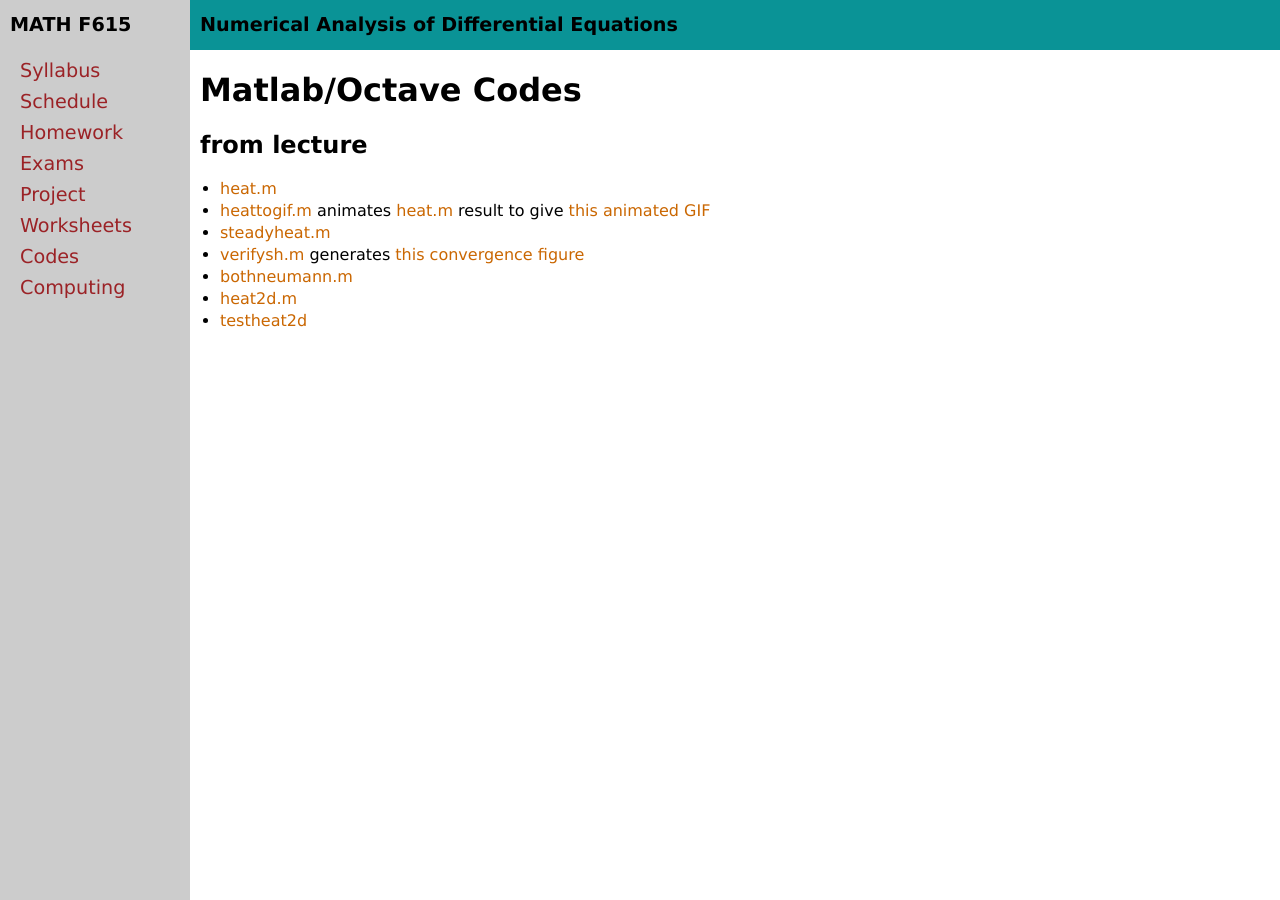
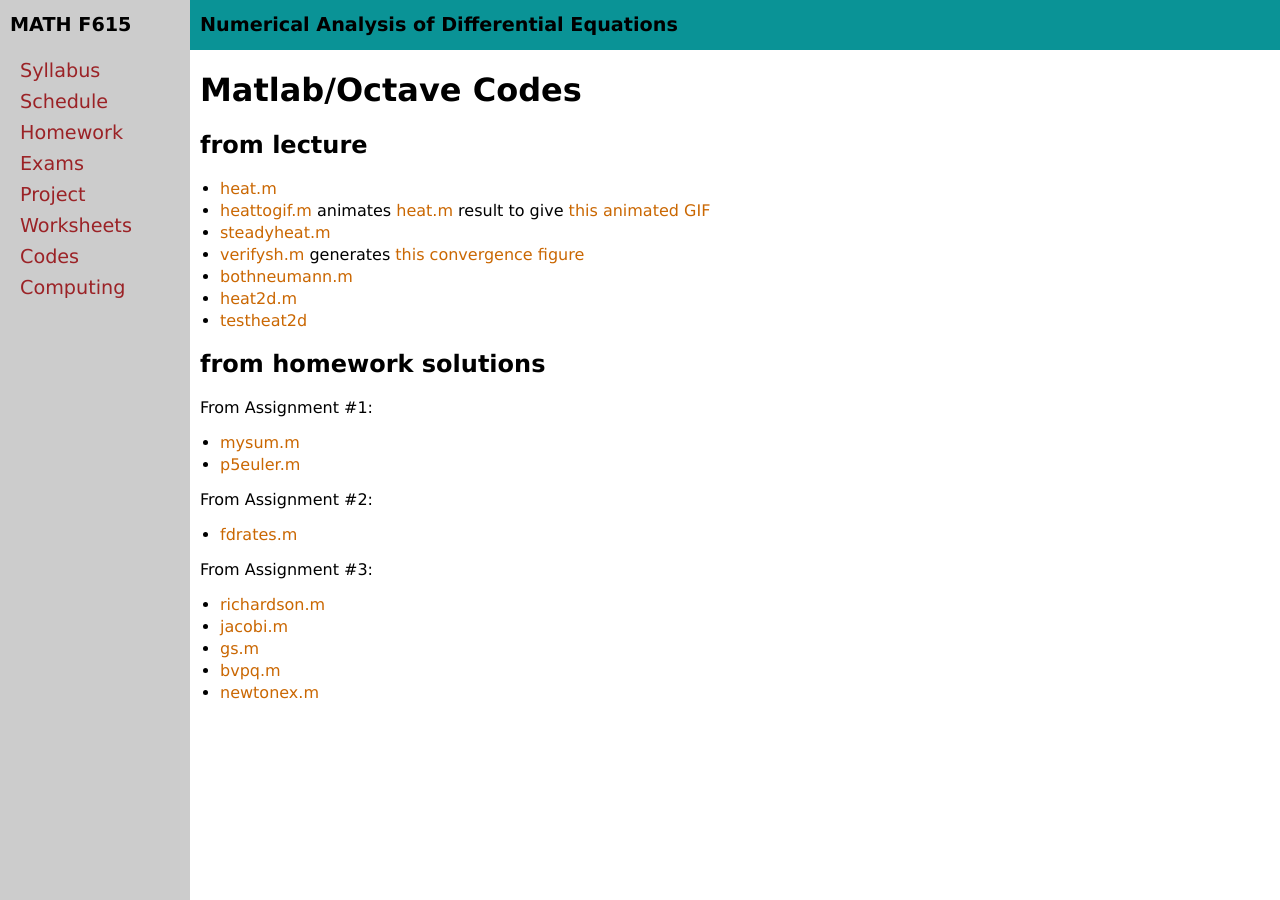
Before and after one commit to bueler/nade, a Jekyll site: the page built from codes.md, in a window 1280 px wide. Built offline with Jekyll 4.4.1, drawn with Linux system fonts in a browser that asks for light colours.

Commit message:
codes from solutions to A1, A2, A3

```diff
--- a/codes.md
+++ b/codes.md
@@ -14,3 +14,22 @@ title: Matlab/Octave Codes
   * [bothneumann.m](assets/codes/bothneumann.m)
   * [heat2d.m](assets/codes/heat2d.m)
   * [testheat2d](assets/codes/testheat2d.m)
+
+## from homework solutions
+
+From Assignment #1:
+
+  * [mysum.m](assets/codes/mysum.m)
+  * [p5euler.m](assets/codes/p5euler.m)
+
+From Assignment #2:
+
+  * [fdrates.m](assets/codes/fdrates.m)
+
+From Assignment #3:
+
+  * [richardson.m](https://github.com/bueler/slide-teach/blob/master/iterative/richardson.m)
+  * [jacobi.m](https://github.com/bueler/slide-teach/blob/master/iterative/jacobi.m)
+  * [gs.m](https://github.com/bueler/slide-teach/blob/master/iterative/gs.m)
+  * [bvpq.m](assets/codes/bvpq.m)
+  * [newtonex.m](assets/codes/newtonex.m)
```
Also changed, not shown: 5 other files.
